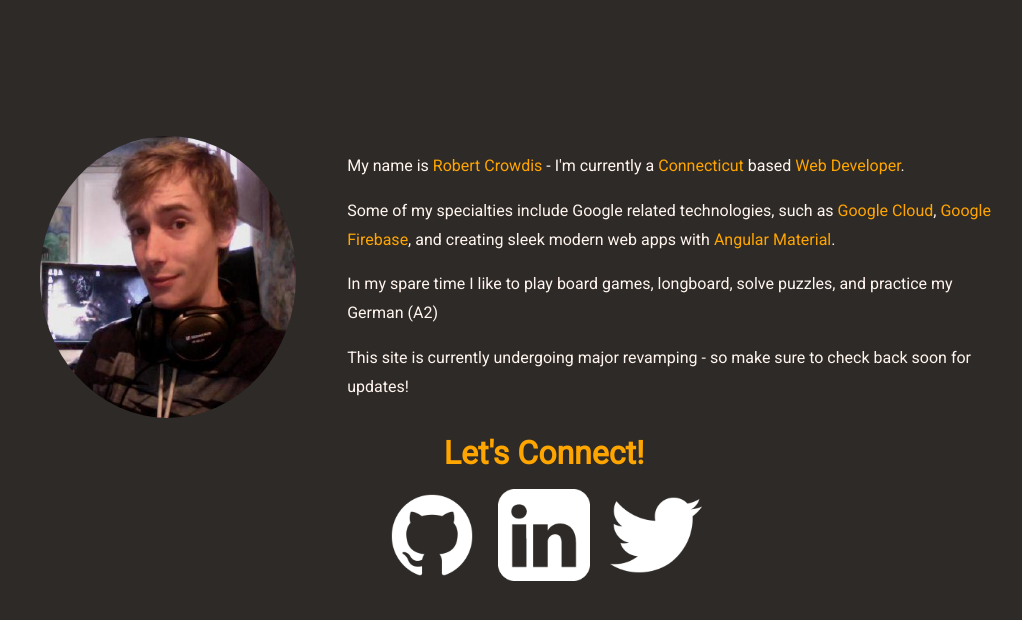
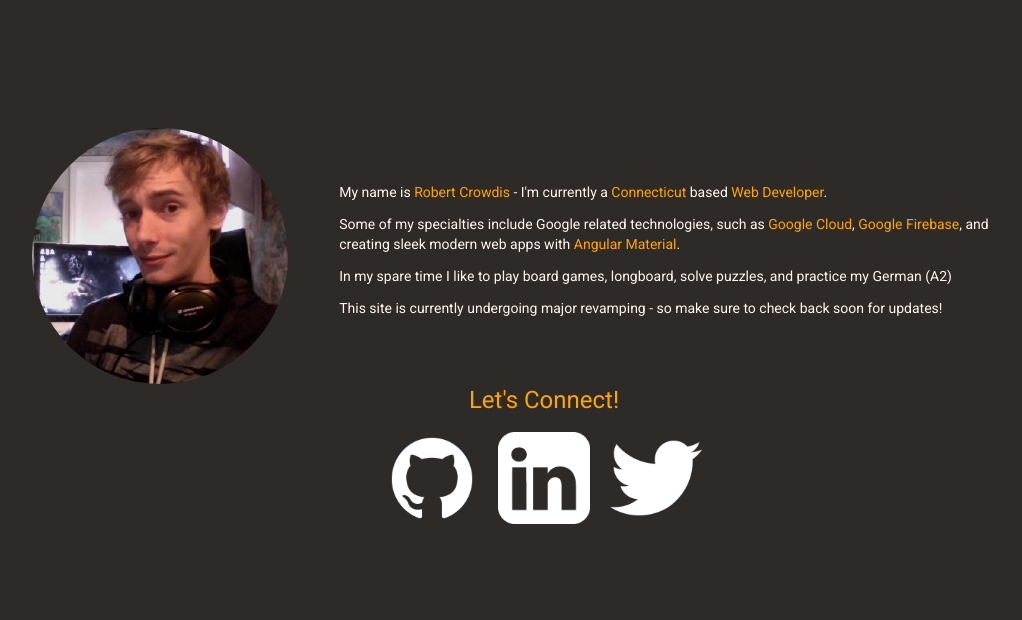
Before and after one commit to tessacrowdis/robertcrowdis-angular, an Angular app: page / in a window 1280 px wide. Shown: the top 620 px of the page, without its empty margins (96-1118 px from the left). Built offline with nearby package versions, Linux system fonts and the light colour scheme.

Commit message:
feat(material): add Angular Material and basic setup in app module (#2)
* feat(material): instantiate angular material

* feat(material): generate material module

* feat(shared): add shared module

```diff
--- a/package.json
+++ b/package.json
@@ -12,10 +12,12 @@
   "private": true,
   "dependencies": {
     "@angular/animations": "~9.1.6",
+    "@angular/cdk": "^9.2.3",
     "@angular/common": "~9.1.6",
     "@angular/compiler": "~9.1.6",
     "@angular/core": "~9.1.6",
     "@angular/forms": "~9.1.6",
+    "@angular/material": "^9.2.3",
     "@angular/platform-browser": "~9.1.6",
     "@angular/platform-browser-dynamic": "~9.1.6",
     "@angular/router": "~9.1.6",
--- a/src/index.html
+++ b/src/index.html
@@ -7,8 +7,10 @@
 
   <meta name="viewport" content="width=device-width, initial-scale=1">
   <link rel="icon" type="image/x-icon" href="favicon.ico">
+  <link href="https://fonts.googleapis.com/css?family=Roboto:300,400,500&display=swap" rel="stylesheet">
+  <link href="https://fonts.googleapis.com/icon?family=Material+Icons" rel="stylesheet">
 </head>
-<body>
+<body class="mat-typography">
   <app-root></app-root>
 </body>
 </html>
--- a/src/styles.scss
+++ b/src/styles.scss
@@ -1,3 +1,31 @@
+
+// Custom Theming for Angular Material
+// For more information: https://material.angular.io/guide/theming
+@import '~@angular/material/theming';
+// Plus imports for other components in your app.
+
+// Include the common styles for Angular Material. We include this here so that you only
+// have to load a single css file for Angular Material in your app.
+// Be sure that you only ever include this mixin once!
+@include mat-core();
+
+// Define the palettes for your theme using the Material Design palettes available in palette.scss
+// (imported above). For each palette, you can optionally specify a default, lighter, and darker
+// hue. Available color palettes: https://material.io/design/color/
+$robertcrowdis-angular-primary: mat-palette($mat-indigo);
+$robertcrowdis-angular-accent: mat-palette($mat-pink, A200, A100, A400);
+
+// The warn palette is optional (defaults to red).
+$robertcrowdis-angular-warn: mat-palette($mat-red);
+
+// Create the theme object (a Sass map containing all of the palettes).
+$robertcrowdis-angular-theme: mat-light-theme($robertcrowdis-angular-primary, $robertcrowdis-angular-accent, $robertcrowdis-angular-warn);
+
+// Include theme styles for core and each component used in your app.
+// Alternatively, you can import and @include the theme mixins for each component
+// that you are using.
+@include angular-material-theme($robertcrowdis-angular-theme);
+
 
 @import url('https://fonts.googleapis.com/css?family=Roboto');
 @import url('https://fonts.googleapis.com/icon?family=Material+Icons');
@@ -10,3 +38,5 @@ body {
   vertical-align: center;
   line-height: 1.8em;
 }
+html, body { height: 100%; }
+body { margin: 0; font-family: Roboto, "Helvetica Neue", sans-serif; }
```
Also changed, not shown: src/app/app.module.ts (+8 -1 lines), src/app/shared/material.module.ts (added, +18 -0 lines), src/app/shared/shared.module.ts (added, +12 -0 lines), 1 other file (tests, documents, lock files or other folders).
